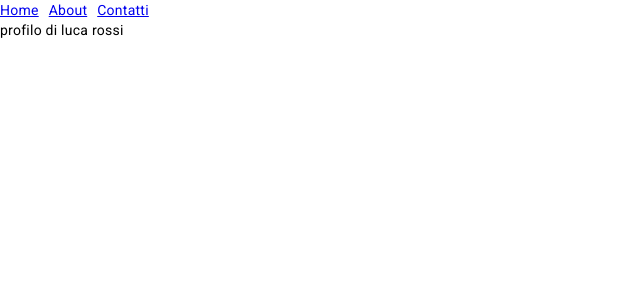
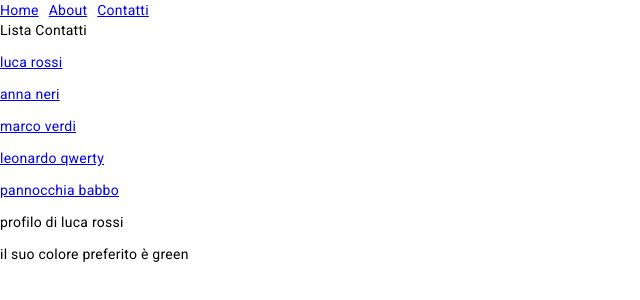
Before and after one commit to Castels88/Angular-corso, an Angular app: page /contatti/0 in a window 1280 px wide. Shown: the top 300 px of the page, without its empty margins (0-640 px from the left). Built offline with nearby package versions, Linux system fonts and the light colour scheme.

Commit message:
fine lezione

```diff
--- a/src/app/app.module.ts
+++ b/src/app/app.module.ts
@@ -12,6 +12,7 @@ import { HighlightDirective } from './direttive/highlight.directive';
 import { AboutComponent } from './componenti/about/about.component';
 import { DashboardComponent } from './componenti/dashboard/dashboard.component';
 import { ContattiComponent } from './componenti/contatti/contatti.component';
+import { ContattoComponent } from './componenti/contatto/contatto.component';
 
 @NgModule({
   declarations: [
@@ -20,6 +21,7 @@ import { ContattiComponent } from './componenti/contatti/contatti.component';
     AboutComponent,
     DashboardComponent,
     ContattiComponent,
+    ContattoComponent,
   ],
   imports: [
     BrowserModule,
--- a/src/app/componenti/contatti/contatti.component.html
+++ b/src/app/componenti/contatti/contatti.component.html
@@ -1,13 +1,15 @@
-<div *ngIf="!isProfile ; else profiloContatto">
+<div>
   <p>Lista Contatti </p>
-
-  <div *ngFor="let persona of persone; index as i ">
-    <a routerLink="/contatti/{{i}}">
-      <p>{{persona.nome}} {{persona.cognome}}</p>
-    </a>
+  <div>
+    <div *ngFor="let persona of persone; index as i ">
+      <a routerLink="/contatti/{{i}}">
+        <p>{{persona.nome}} {{persona.cognome}}</p>
+      </a>
+    </div>
   </div>
 </div>
 
-<ng-template #profiloContatto>
-  <p>profilo di {{persona.nome}} {{persona.cognome}}</p>
-</ng-template>
+
+
+
+<router-outlet></router-outlet>
--- a/src/app/componenti/contatti/contatti.component.ts
+++ b/src/app/componenti/contatti/contatti.component.ts
@@ -7,28 +7,11 @@ import { ServizioProvaService } from './../../servizi/servizio-prova.service';
   templateUrl: './contatti.component.html',
   styleUrls: ['./contatti.component.css'],
 })
-//andiamo ad implementare il servizio nel componente
-//qui nel constructor dobbiamo attivare la nostra route
-//ora implementiamo ngOnInit richiamando la route.snapshot'che fa uno screeshot del
-//nostro dato'.paraMap'che salva il nostro parametro'.get'raccoglie il nostro paramentro(il
-//nome del parametro che vogliamo venga preso)'
 export class ContattiComponent implements OnInit {
   persone: any;
   persona: any;
-  isProfile: boolean = false;
-  constructor(
-    private servizioProva: ServizioProvaService,
-    private route: ActivatedRoute
-  ) {}
+  constructor(private servizioProva: ServizioProvaService) {}
   ngOnInit(): void {
-    if (this.route.snapshot.paramMap.get('id')) {
-      this.isProfile = true;
-      this.persona = this.servizioProva.getPersona(
-        parseInt(this.route.snapshot.paramMap.get('id')!)
-      );
-    } else {
-      this.isProfile = false;
-      this.persone = this.servizioProva.getPersone();
-    }
+    this.persone = this.servizioProva.getPersone();
   }
 }
--- /dev/null
+++ b/src/app/componenti/contatto/contatto.component.html
@@ -0,0 +1,2 @@
+<p>profilo di {{persona.nome}} {{persona.cognome}}</p>
+<p>il suo colore preferito è {{persona.color}}</p>
--- /dev/null
+++ b/src/app/componenti/contatto/contatto.component.ts
@@ -0,0 +1,23 @@
+import { Component, OnInit, Input } from '@angular/core';
+import { ActivatedRoute, ParamMap } from '@angular/router';
+import { ServizioProvaService } from './../../servizi/servizio-prova.service';
+
+@Component({
+  selector: 'app-contatto',
+  templateUrl: './contatto.component.html',
+  styleUrls: ['./contatto.component.css'],
+})
+export class ContattoComponent implements OnInit {
+  id: number;
+  persona: any;
+  constructor(
+    private route: ActivatedRoute,
+    private servizioProva: ServizioProvaService
+  ) {}
+  ngOnInit(): void {
+    this.route.paramMap.subscribe((params: ParamMap) => {
+      this.id = +params.get('id');
+      this.persona = this.servizioProva.getPersona(this.id);
+    });
+  }
+}
--- a/tsconfig.json
+++ b/tsconfig.json
@@ -9,6 +9,8 @@
     "noPropertyAccessFromIndexSignature": true,
     "noImplicitReturns": true,
     "noFallthroughCasesInSwitch": true,
+    "strictNullChecks": false,
+    "strictPropertyInitialization": false,
     "sourceMap": true,
     "declaration": false,
     "downlevelIteration": true,
```
Also changed, not shown: src/app/app-routing.module.ts (+6 -7 lines), src/app/componenti/contatto/contatto.component.css (added), 1 other file (tests, documents, lock files or other folders).
